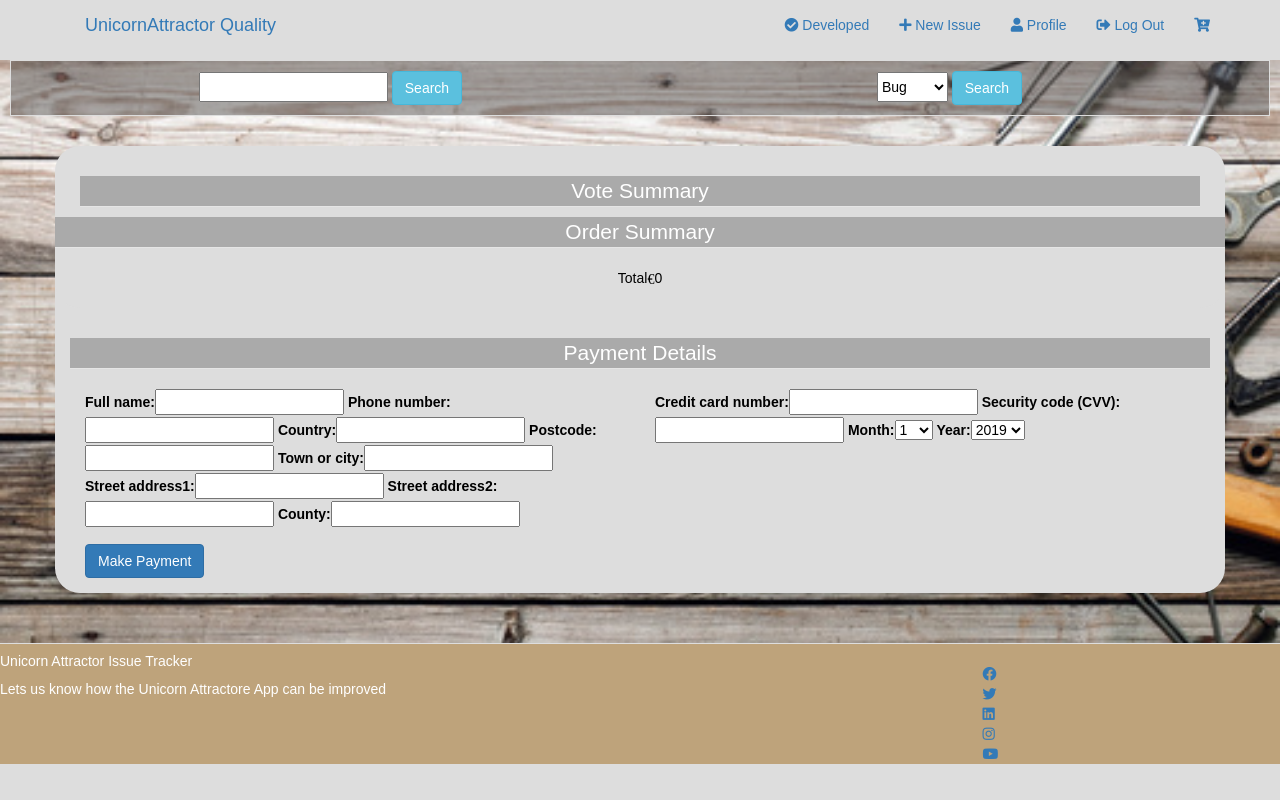
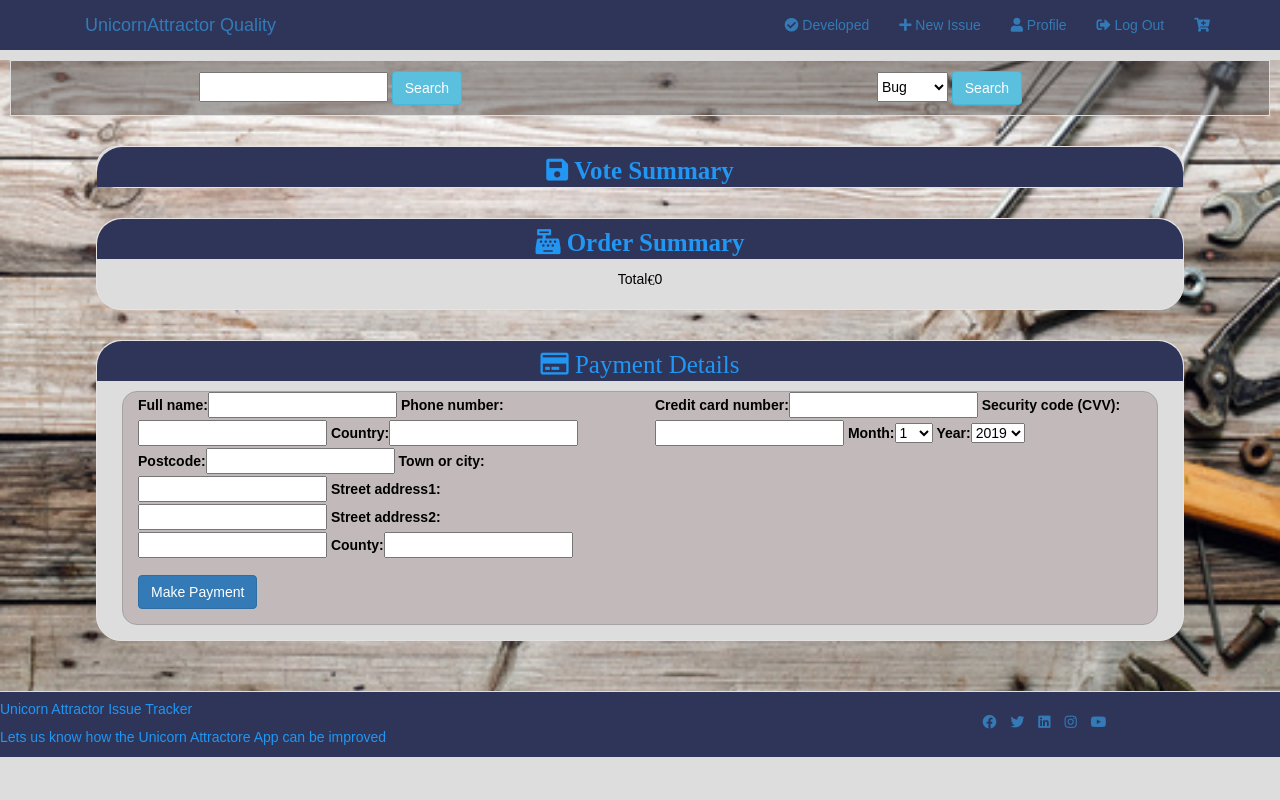
Before and after one commit to mickh14/unicorn-quality, a Django app: page /checkout/ in a window 1280 px wide. Run offline with Django 3.2, Linux system fonts and the light colour scheme; the visitor is signed in with stand-in values (Sample User, id 1); some libraries are stand-ins or nearby versions; some web fonts are replaced.

Commit message:
Updating views style so all match

```diff
--- a/checkout/templates/checkout.html
+++ b/checkout/templates/checkout.html
@@ -17,19 +17,21 @@
 	<div class="row">
 		<div class="col content-area">
 			<div class="container detail-main mx-auto">
-                <div class="row row-flex centre-elem">
-                <legend class="leg-style">Vote Summary</legend>
+				<div class="header-content row d-flex">
+					<div class="col-12 centre-elem issue-head">
+						<i class="fas fa-save"> Vote Summary</i>
+					</div>
+				</div>
 				{% for item in cart_items %}
-
-                    <div class="col-sm-12 col-md-6 col-lg-3 card centre-elem">
-                        <div class="card-body card-bgd">
-                            <p class="card-title centre-elem">{{ item.issue.name }}<a href="{% url 'issue_detail' item.issue.id %}">(view)</a></p>
-
+				<div class="col-sm-12 col-md-6 col-lg-3 card">
+                        <div class="card-body cart-item">
+                            <p class="card-title centre-elem">{{ item.issue.name }} <a href="{% url 'issue_detail' item.issue.id %}"> (view)</a></p>
                             <p class="card-text centre-elem">€{{ item.issue.price }} per vote</p>
+                            <p>
 
                                 <form class="form-inline" method="post" action="{% url 'adjust_cart' item.id %}">
                                     {% csrf_token %}
-                                    <div class="form-group">
+                                    <div class="form-group centre-elem">
                                         <label for="exampleInputAmount" class="sr-only">New Qty</label>
                                         <div class="input-group">
                                             <div class="input-group-addon">Votes</div>
@@ -44,26 +46,37 @@
                     </div>
 				{% endfor %}
 			</div>
-                <div class="row detail-main">
-                    <legend class="leg-style">Order Summary</legend>
+			<div class="container detail-main mx-auto">
+				<div class="header-content row d-flex">
+					<div class="col-12 centre-elem issue-head">
+						<i class="fas fa-cash-register"> Order Summary</i>
+					</div>
+				</div>
 				<div class="centre-elem">
 					<p>Total </p>
 					<p><span class="glyphicon glyphicon-euro" aria-hidden="true"></span>{{ total }}</p>
 				</div>
 			</div>
+		</div>
 
-                    <form role="form" class="detail-main" method="post" id="payment-form" action="{% url 'checkout' %}">
-                        <legend class="leg-style">Payment Details</legend>
+        <div class="container detail-main mx-auto">
+            <div class="header-content row d-flex">
+					<div class="col-12 centre-elem issue-head">
+						<i class="far fa-credit-card"> Payment Details</i>
+					</div>
+			</div>
+            <div class="centre-elem">
+                <form role="form" class="pay-form" method="post" id="payment-form" action="{% url 'checkout' %}">
 
                     <div id="credit-card-errors" style="display: none;">
                         <div id="alert-message block-message error" id="stripe-error-message"></div>
                     </div>
 
-                        <div class="form-group form-control-sm col-md-6">
+                    <div class="form-group form-control-sm col-xs-12 col-sm-6 col-md-6 col-lg-6">
                         {{ order_form | as_bootstrap }}
                     </div>
 
-                        <div class="form-group col-md-6">
+                    <div class="form-group col-xs-12 col-sm-6 col-md-6 col-lg-6">
                         {{ payment_form | as_bootstrap }}
                     </div>
 
@@ -76,4 +89,6 @@
         </div>
 	</div>
 </div>
+</div>
+</div>
 {% endblock %}
--- a/issues/templates/doneform.html
+++ b/issues/templates/doneform.html
@@ -5,8 +5,10 @@
 	<div class="row">
 		<div class="col content-area">
 			<div class="container detail-main mx-auto">
-                <div class="centre-elem">
-                    <h1>Done</h1>
+                <div class="header-content row d-flex">
+					<div class="col-12 centre-elem issue-head">
+                        <i class="fas fa-save"> Done Details</i>
+					</div>
                 </div>
                 <form method="POST" enctype="multipart/form-data">
                     {% csrf_token %}
--- a/issues/templates/issuedetail.html
+++ b/issues/templates/issuedetail.html
@@ -169,7 +169,9 @@
 			    </div>
                 <hr>
                 <div class="comment-section">
-                    <h3 class="text-center">Comments</h3>
+                    <div class="col-12 centre-elem issue-head">
+                        <i class="fas fa-comments"> Comments</i>
+					</div>
                     <div class="card">
                         {% for comment in comments %}
                         <div class="card-body comment">
@@ -178,7 +180,7 @@
                             <p class="text-right">{{ comment.author }}-{{ comment.comment_date }}</p>
                         </div>
                         {% empty %}
-                            <p>There are no comments</p>
+                            <p>Be the first to leave a comment</p>
                         </div>
                         {% endfor %}
                     </div>
--- a/issues/templates/issueform.html
+++ b/issues/templates/issueform.html
@@ -5,8 +5,10 @@
 	<div class="row">
 		<div class="col content-area">
 			<div class="container detail-main mx-auto">
-                <div class="centre-elem">
-                    <h1>Issue Details</h1>
+                <div class="header-content row d-flex">
+					<div class="col-12 centre-elem issue-head">
+                        <i class="fas fa-plus-circle"> New Issue Details</i>
+					</div>
                 </div>
                 <div class="form-control-sm">
                     <form method="POST" enctype="multipart/form-data">
--- a/issues/templates/issues.html
+++ b/issues/templates/issues.html
@@ -5,7 +5,7 @@
 {% for issue in issues %}
 <div class="accordion centre-elem" id="issue-accordion">
 	<div class="card mt-5 col-xs-9 issue-bgd">
-		<div class="row card-header">
+		<div class="row card-header header-content">
             <div class="col-xs-12 col-sm-6 col-lg-5">
                 {% if issue.issue_type == "Bug" %}
                 <button class="btn btn-link issue-head" type="button" data-toggle="collapse" data-target="#collapseOne" aria-expanded="false" aria-controls="collapseOne">
--- a/static/css/custom.css
+++ b/static/css/custom.css
@@ -15,7 +15,7 @@ div {
 /*--------background Style---------*/
 
 .navbar-cust {
-    background-color: #DDDDDD;
+    background-color: #2e3559;
 }
 
 
@@ -26,9 +26,11 @@ div {
 .issue-bgd {
     background-color: #DDDDDD;
     color: black;
-    margin-top: 10px;
+    margin-top: 5px;
+    margin-bottom: 10px;
     padding-top: 10px;
     border: 1px solid #ededed;
+    border-radius: 15px;
 }
 
 .comment-section{
@@ -39,6 +41,7 @@ div {
 
 .comment {
     background-color: #ffffff;
+    color: black;
     padding: 5px;
     border: 1px solid #726e6e66;
     border-radius: 8px;
@@ -133,8 +136,8 @@ div {
 
 
 .detail-main .header-content {
-  background-color: #AAAAAA;
-  color: white;
+  background-color: #2e3559;
+  color: #2196f3;
   height: 40px;
   border-top-right-radius: 25px;
   border-top-left-radius: 25px;
@@ -143,9 +146,12 @@ div {
 
 .detail-main {
   background-color: #DDDDDD;
+  color: black;
   margin-bottom: 50px;
   margin-top: -20px;
+  border: 1px solid #e8e3e3;
   border-radius: 25px;
+  width: 85%;
 }
 
 
@@ -166,8 +172,22 @@ div {
 
 
 
+/*--------Cart item Style---------*/
+.cart-item {
+    border: 1px solid #a7a3a3;
+    border-radius: 15px;
+    background-color: #c2baba;
+    margin-bottom: 5px;
+}
 
+/*--------Checkout Style---------*/
 
+.pay-form {
+    border: 1px solid #a7a3a3;
+    border-radius: 15px;
+    background-color: #c2baba;
+    margin-bottom: 5px;
+}
 /*--------customer Style---------*/
 
 .centre-elem {
@@ -224,10 +244,6 @@ div {
     color: white;
     background-color: #AAAAAA;
     text-align: center;
-}
-
-.card-bgd {
-    background-color: #c2baba;
 }
 
 .search-style {
@@ -297,15 +313,15 @@ caption p {
 /*-----------------footer*/
 
 .footerstyle {
-    background-color: #a5732a8a;
+    background-color: #2e3559;
     margin-bottom: 1px;
     margin-top: 1px;
-    color: #fff;
+    color: #2196f3;
 }
 
 
 .social-links {
     padding-bottom: 15px;
+    margin-top: 20px;
     list-style-type: none;
-    display: inline;
 }
--- a/templates/base.html
+++ b/templates/base.html
@@ -106,7 +106,7 @@
 
 			<div class="col-xs-12 col-sm-6 col-lg-3">
 
-				<ul class="social-links">
+				<ul class="social-links list-inline">
 					<li>
 						<a target="_blank" href="https://www.facebook.com">
 							<i class="fab fa-facebook" aria-hidden="true"></i>
```
Also changed, not shown: cart/templates/cart.html (+8 -4 lines), issues/templates/commentform.html (+12 -2 lines), issues/templates/developed.html (+4 -4 lines). Lines whose indentation alone changed are shown as unchanged.
